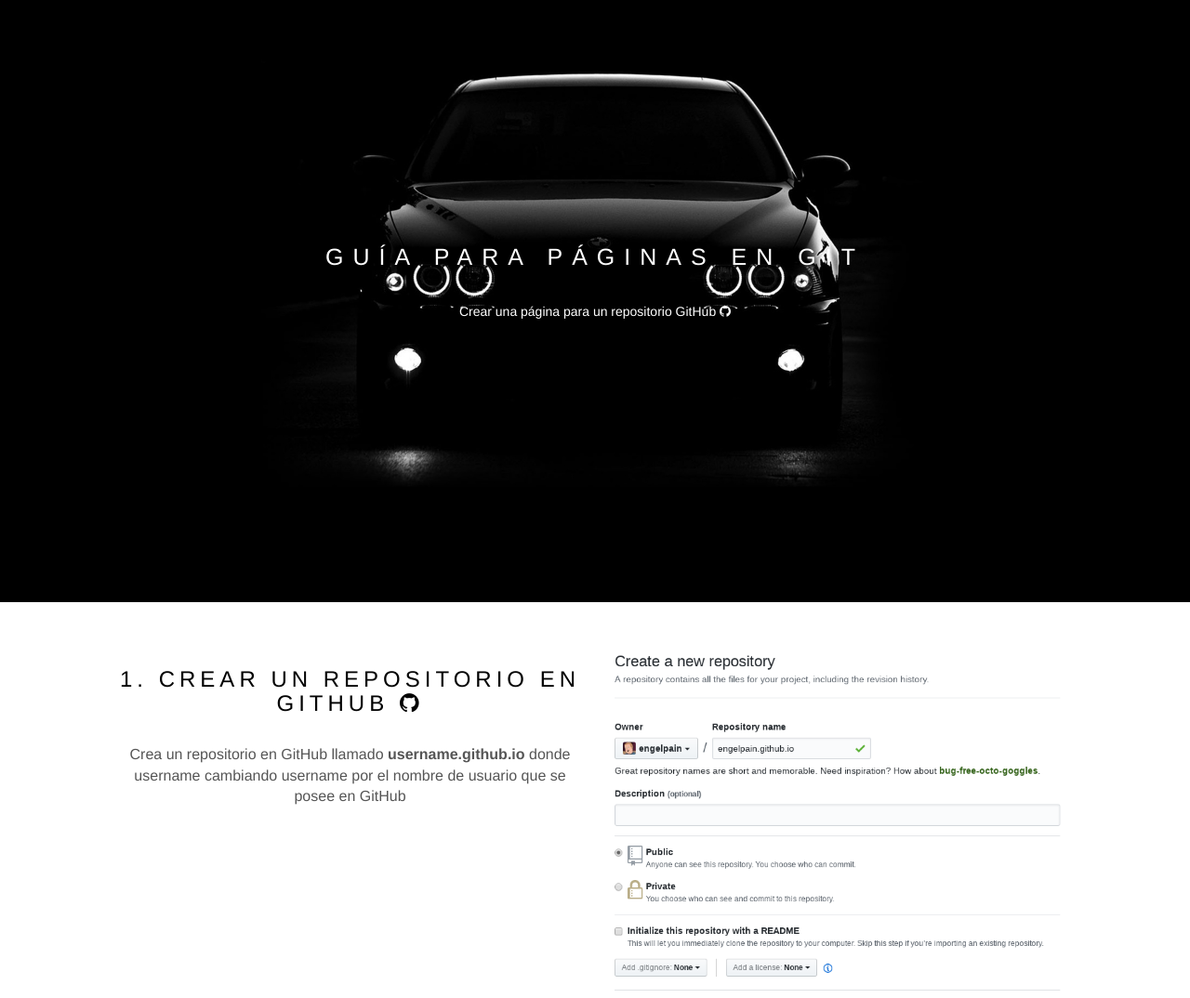
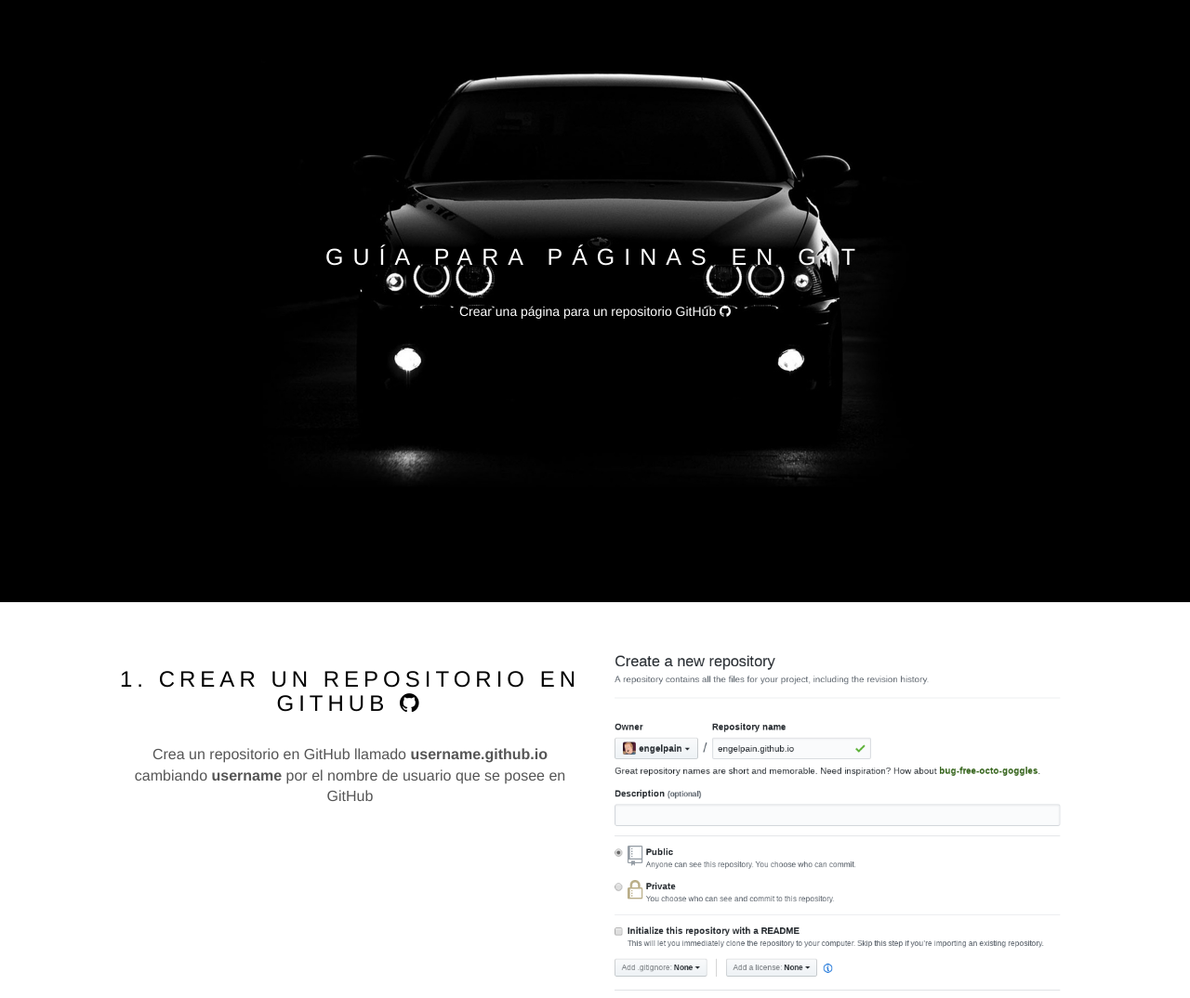
Before and after one commit to engelpain/engelpain.github.io, a plain HTML site: page index.html in a window 1280 px wide. Shown: the top 1074 px of the page at 93% size. Drawn offline with Linux system fonts and the light colour scheme.

Commit message:
Arreglado error ortográfico

```diff
--- a/index.html
+++ b/index.html
@@ -30,7 +30,7 @@
   <div class="row">
     <div class="col-xs-12 col-sm-6">
         <h3>1. Crear un repositorio en GitHub <i class="fa fa-github"></i></h3>
-        <p>Crea un repositorio en GitHub llamado <strong>username.github.io</strong> donde username cambiando username por el nombre de usuario que se posee en GitHub</p>
+        <p>Crea un repositorio en GitHub llamado <strong>username.github.io</strong> cambiando <strong>username</strong> por el nombre de usuario que se posee en GitHub</p>
     </div>
     <div class="col-xs-12 col-sm-6">
         <img src="./img/1.png" alt="Crear repo" class="img">
```
